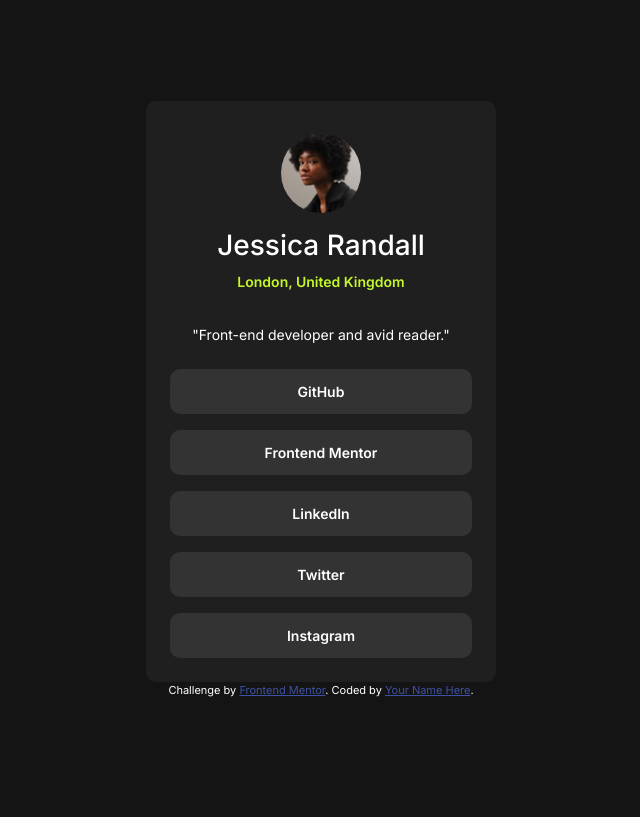
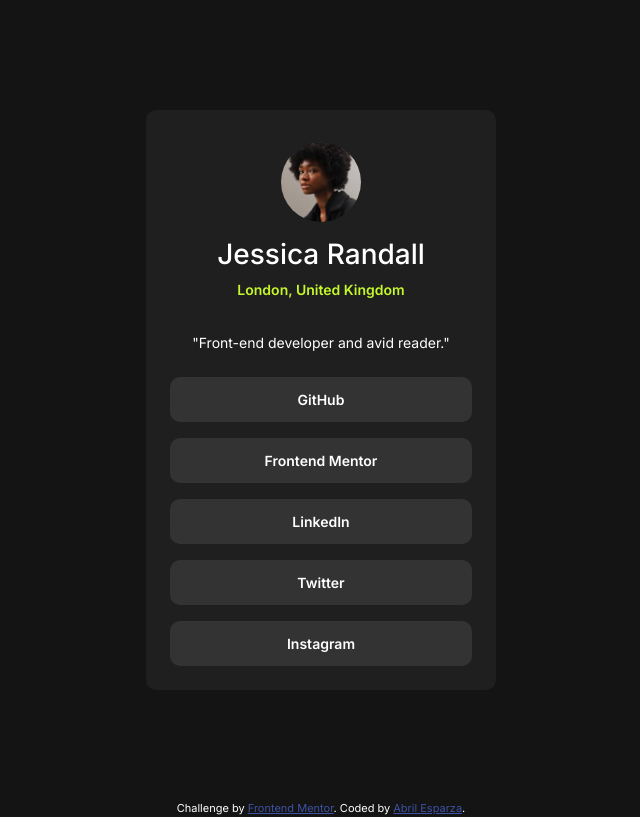
Before and after one commit to AbrilEsparza/social-links-profile-main, a plain HTML site: page index.html in a window 1280 px wide. Shown: the whole page, without its empty margins (319-959 px from the left). Drawn offline with nearby package versions, Linux system fonts and the light colour scheme.

Commit message:
center card

```diff
--- a/assets/styles/styles.css
+++ b/assets/styles/styles.css
@@ -12,8 +12,6 @@
     font-optical-sizing: auto;
     font-style: normal;
     font-size: 14px !important;
-    flex: 2;
-    height: 100vh;
     align-content: center;
     justify-items: center;
     color: var(--white) !important;
--- a/index.html
+++ b/index.html
@@ -19,7 +19,7 @@
 </head>
 <body>
 
-  <div id="main">
+  <div id="main" class="vh-100 align-content-center">
     <div class="container user-card d-flex flex-column p-4 text-center">
       <div class="text-center p-2">
         <img class="user-img" src="./assets/images/avatar-jessica.jpeg" alt="user icon">
@@ -53,7 +53,7 @@
   <footer>
     <div class="attribution">
       Challenge by <a href="https://www.frontendmentor.io?ref=challenge" target="_blank">Frontend Mentor</a>.
-      Coded by <a href="#">Your Name Here</a>.
+      Coded by <a href="#">Abril Esparza</a>.
     </div>
   </footer>
 
```
